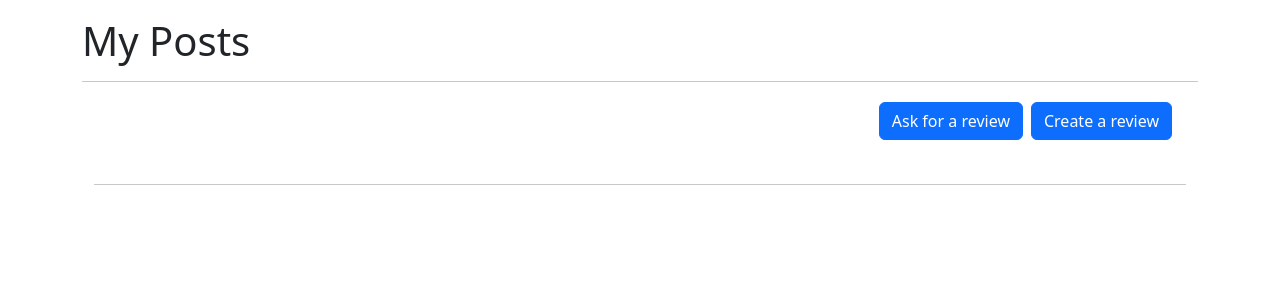
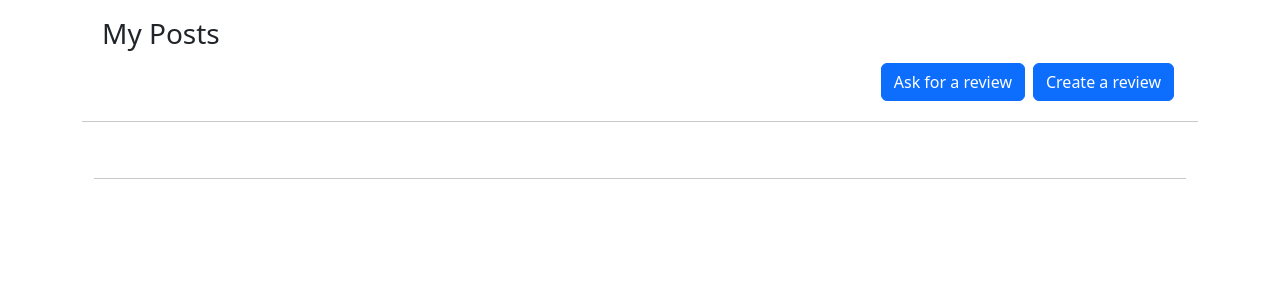
Before and after one commit to DoriDoro/LITRevu-project, a Django app: page /posts/ in a window 1280 px wide. Shown: the part 57-357 px from the top of the page. Run offline with Django 4.2, Linux system fonts and the light colour scheme; a user stored in the database is signed in; data comes from the database, SQL or seed files in the repository; both versions use the stored data as it was after the commit.

Commit message:
modified appearance of headline and buttons

```diff
--- a/accounts/templates/abo/abo_page.html
+++ b/accounts/templates/abo/abo_page.html
@@ -3,7 +3,7 @@
 {% block content %}
 <!-- abo page -->
 <div class="container main">
-  <h1> My Abonnement </h1>
+  <h3 style="padding-left: 20px;"> My Abonnement </h3>
   <hr>
   <form method="post">
     {% csrf_token %}
--- a/review/templates/posts/posts_page.html
+++ b/review/templates/posts/posts_page.html
@@ -3,14 +3,16 @@
 {% block content %}
 <!-- posts page -->
 <div class="container main">
-  <h1> My Posts </h1>
-  <hr>
-  <div class="container justify-content-center">
+  <div>
+    <h3 style="padding-left: 20px;"> My Posts </h3>
     <div class="headline-feed">
       <a class="btn btn-primary m-1" href="{% url 'review:ask_review' %}" role="button"> Ask for a review </a>
       <a class="btn btn-primary m-1" href="{% url 'review:create_review' %}" role="button"> Create a review </a>
     </div>
+  </div>
 
+  <hr>
+  <div class="container justify-content-center">
     {% for review in reviews %}
     <div class="container mt-3">
       <div class="card border-dark my-3 w-80" style="background-color: #e3f2fd;">
--- a/review/views.py
+++ b/review/views.py
@@ -5,7 +5,6 @@ from django.urls import reverse
 
 from .forms import AskReviewForm, CreateReviewForm
 from .models import Ticket, Review
-from accounts.models import User
 
 
 # feeds page
--- a/ui/static/css/styles.css
+++ b/ui/static/css/styles.css
@@ -27,7 +27,7 @@
 .headline-feed {
     display: flex;
     justify-content: flex-end;
-    padding-right: 10px;
+    padding-right: 20px;
     width: 100%;
 }
 
```
Also changed, not shown: review/templates/feeds/feeds_page.html (+5 -3 lines), db.sqlite3.
